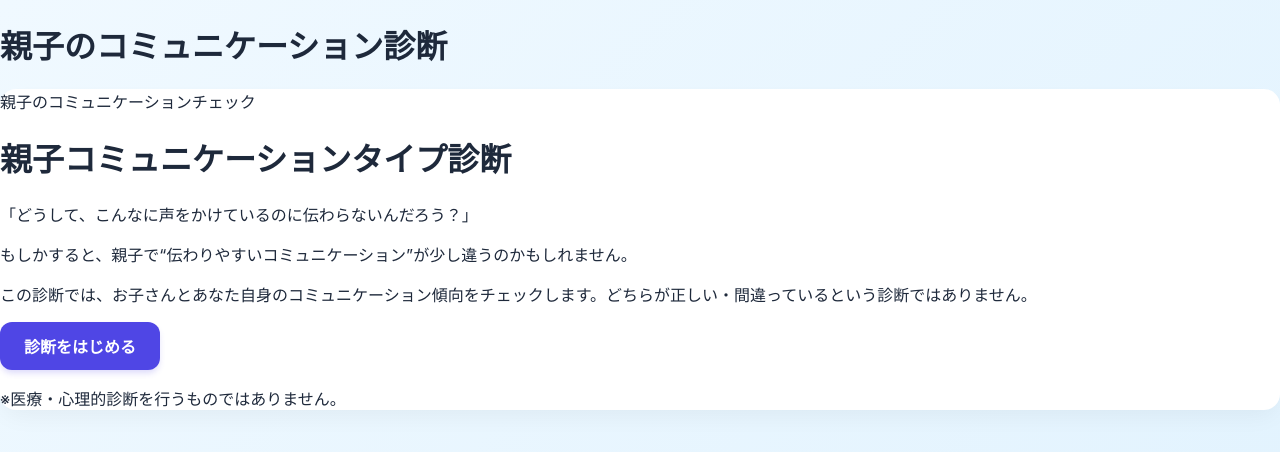
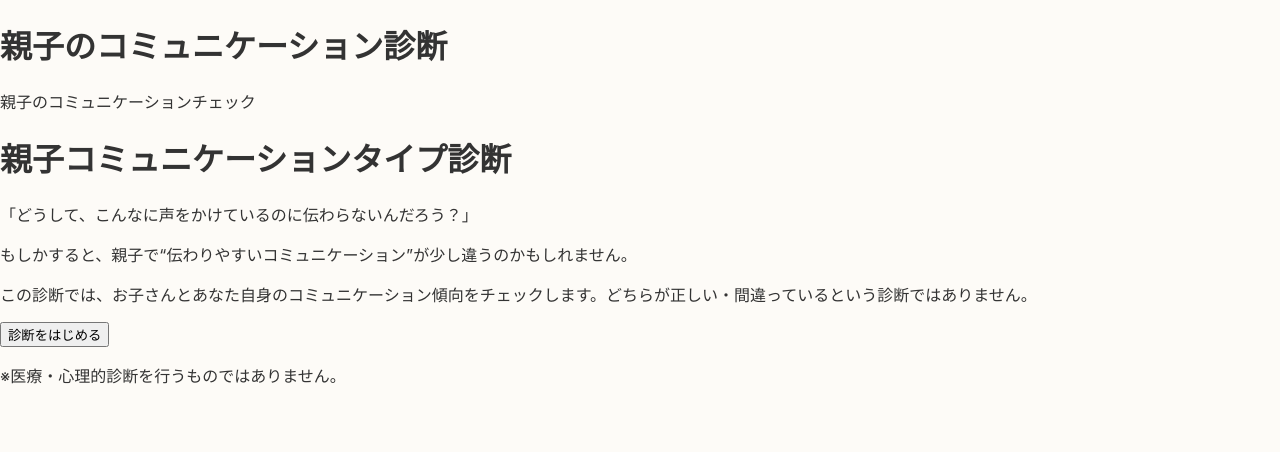
Before and after one commit to yourcoachywarneo127/oyako-communication-shindan, a Next.js app: page /oyako-communication-shindan/ in a window 1280 px wide. Shown: the top 452 px of the page. Built offline with nearby package versions, Linux system fonts and the light colour scheme.

Commit message:
Update globals.css

```diff
--- a/app/globals.css
+++ b/app/globals.css
@@ -1,45 +1,32 @@
-/* アプリ全体の基本デザイン */
+@tailwind base;
+@tailwind components;
+@tailwind utilities;
+
 :root {
-  --primary-color: #4f46e5;
-  --primary-hover: #4338ca;
-  --bg-gradient: linear-gradient(135deg, #f0f9ff 0%, #e0f2fe 100%);
-  --card-bg: #ffffff;
-  --text-main: #1e293b;
-  --text-sub: #64748b;
+  --bg-color: #fdfbf7;
 }
 
 body {
   margin: 0;
   padding: 0;
+  background-color: var(--bg-color);
   font-family: -apple-system, BlinkMacSystemFont, "Segoe UI", Roboto, "Helvetica Neue", Arial, sans-serif;
-  background: var(--bg-gradient);
-  color: var(--text-main);
-  min-height: 100vh;
+  -webkit-tap-highlight-color: transparent;
+  color: #333333;
 }
 
-/* ボタンやカードの装飾 */
-button {
-  cursor: pointer;
-  border: none;
-  border-radius: 12px;
-  padding: 12px 24px;
-  font-size: 16px;
-  font-weight: 600;
-  background-color: var(--primary-color);
-  color: #ffffff;
-  transition: all 0.2s ease;
-  box-shadow: 0 4px 6px -1px rgba(79, 70, 229, 0.2);
+/* スマホでのタッチ感度とスクロールの滑らかさ */
+html {
+  scroll-behavior: smooth;
+  -webkit-text-size-adjust: 100%;
 }
 
-button:hover {
-  background-color: var(--primary-hover);
-  transform: translateY(-2px);
-  box-shadow: 0 6px 12px -2px rgba(79, 70, 229, 0.3);
+/* カードの影とアニメーション */
+.card-shadow {
+  box-shadow: 0 10px 25px -5px rgba(0, 0, 0, 0.05), 0 8px 10px -6px rgba(0, 0, 0, 0.01);
 }
 
-/* コンテナ・カード枠組み */
-.card, main {
-  background: var(--card-bg);
-  border-radius: 16px;
-  box-shadow: 0 10px 25px -5px rgba(0, 0, 0, 0.05);
+/* タッチ可能な大きめボタンの活性化演出 */
+button:active {
+  transform: scale(0.98);
 }
```
